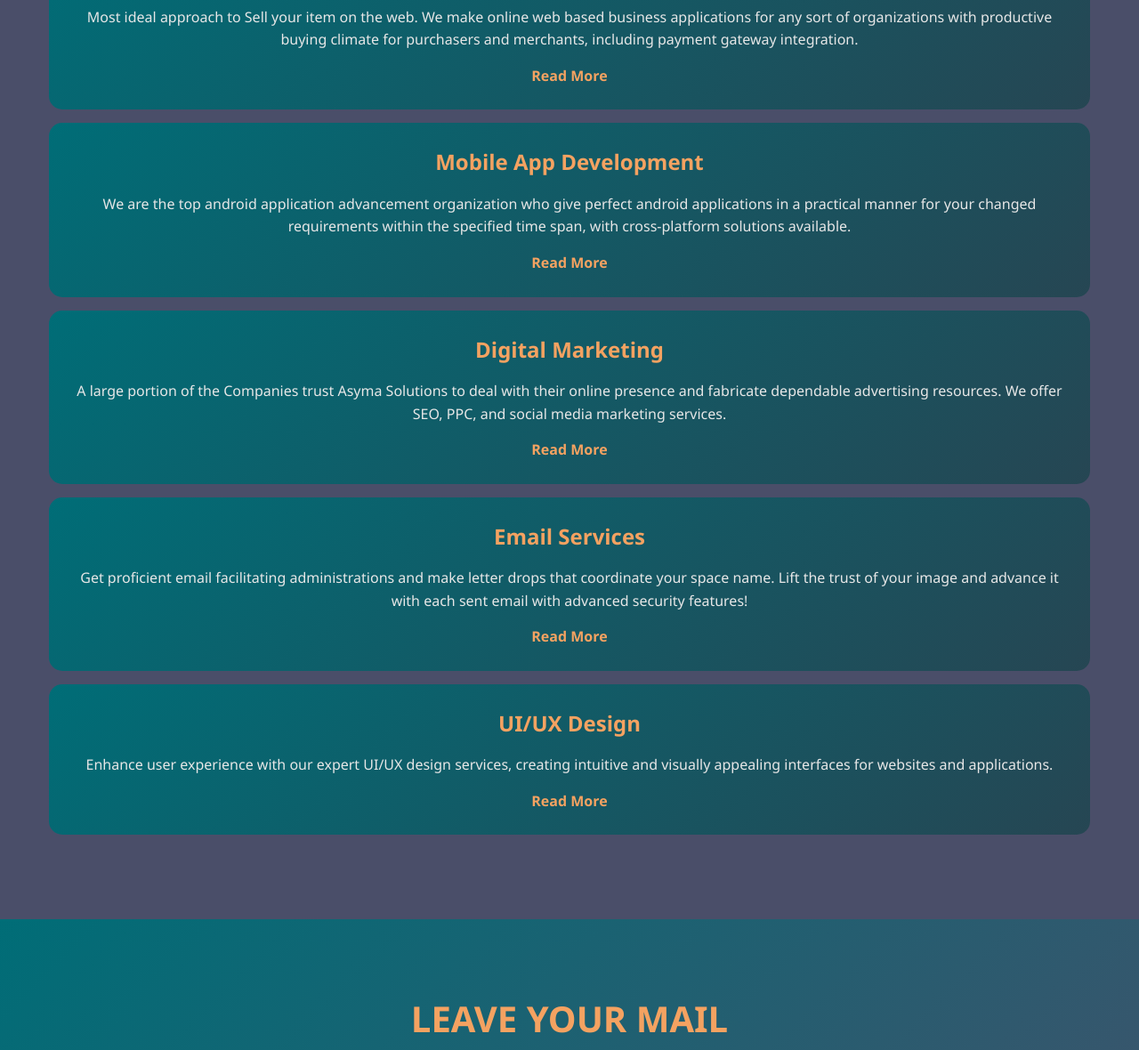
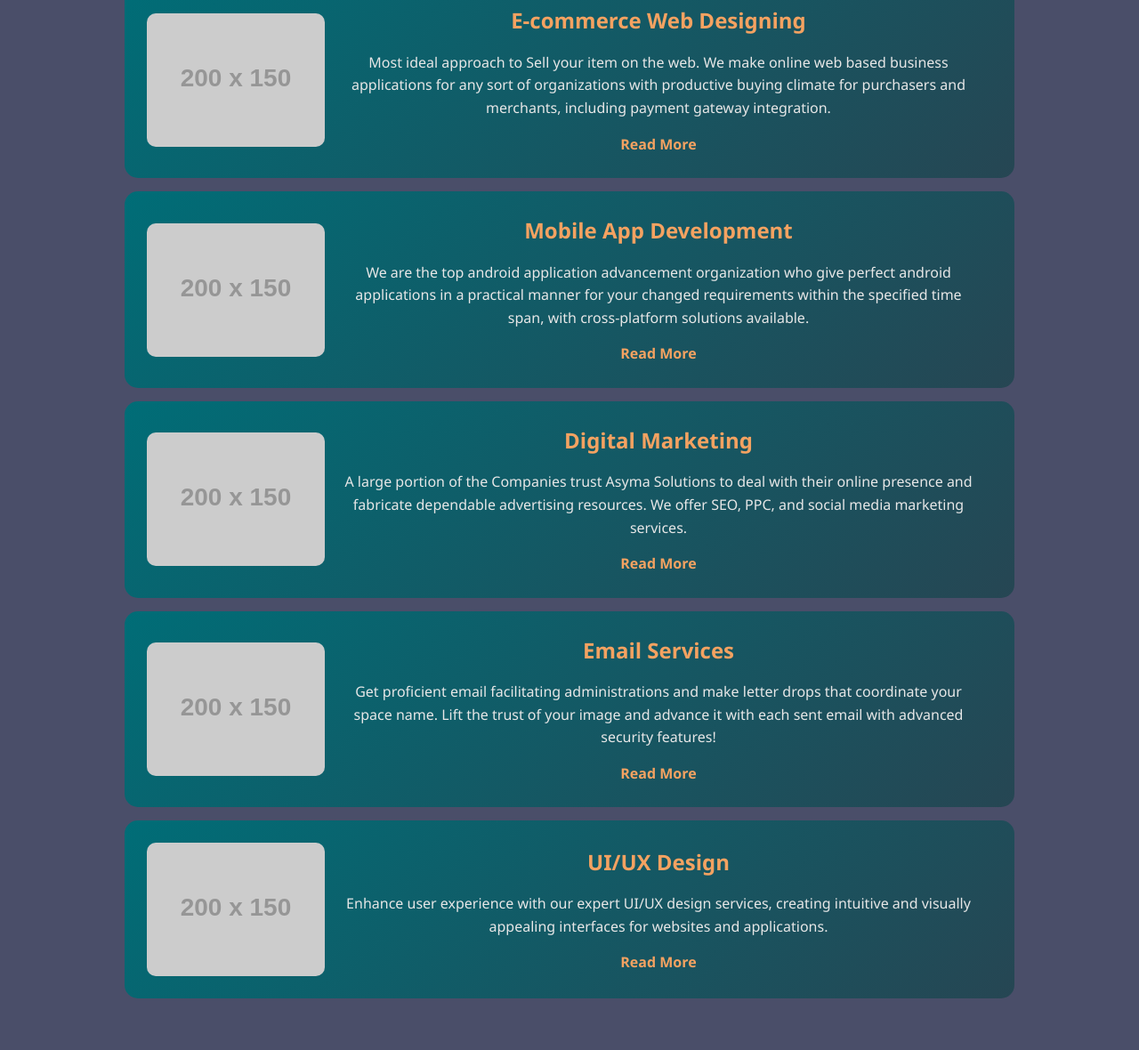
Before and after one commit to faizkhan899088-dot/nasimasolutions, a plain HTML site: page index.html in a window 1280 px wide. Shown: the part 2338-3518 px from the top of the page at 89% size. Drawn offline with Linux system fonts and the light colour scheme; placeholder pictures from the web are drawn by us.

Commit message:
Update index.html

```diff
--- a/index.html
+++ b/index.html
@@ -196,6 +196,12 @@
             margin: 15px;
             border-radius: 15px;
             transition: transform 0.3s ease, box-shadow 0.3s ease;
+            display: flex;
+            align-items: center;
+            justify-content: space-between;
+            max-width: 1000px;
+            margin-left: auto;
+            margin-right: auto;
         }
         .service-box:hover {
             transform: translateY(-10px);
@@ -204,6 +210,17 @@
         .service-box h3 { font-size: 24px; margin-bottom: 15px; color: #f4a261; }
         .service-box p { font-size: 16px; color: #e7e7e7; margin-bottom: 15px; }
         .service-box a { color: #f4a261; font-weight: 600; }
+        .service-content {
+            flex: 1;
+            padding: 0 20px;
+        }
+        .service-image {
+            flex: 0 0 200px;
+            height: 150px;
+            background-size: cover;
+            background-position: center;
+            border-radius: 10px;
+        }
 
         /* Contact Section */
         .contact {
@@ -336,45 +353,66 @@
         <h2>OUR DIGITAL SERVICES</h2>
 
         <div class="service-box">
+            <div class="service-image" style="background-image: url('https://via.placeholder.com/200x150?text=Website+Design');"></div>
+            <div class="service-content">
                 <h3>Website Design And Development</h3>
                 <p>Our fantastic website composition arrangements are likewise one reason why Asyma Solutions has become very famous in worldwide because of there best services about website designing projects. We offer responsive and SEO-optimized designs tailored to your brand.</p>
                 <a href="#">Read More</a>
             </div>
+        </div>
 
         <div class="service-box">
+            <div class="service-image" style="background-image: url('https://via.placeholder.com/200x150?text=Web+Hosting');"></div>
+            <div class="service-content">
                 <h3>Web Hosting and Maintenance</h3>
                 <p>Bursting Fast Web Hosting with Virus Protection and Anti-spam. Top-quality facilitating is less expensive than you might suspect. Get the amazing facilitating that simple to coordinate and versatile, dependable, quick, and simple to utilize arrangements with 24/7 support.</p>
                 <a href="#">Read More</a>
             </div>
+        </div>
 
         <div class="service-box">
+            <div class="service-image" style="background-image: url('https://via.placeholder.com/200x150?text=E-commerce');"></div>
+            <div class="service-content">
                 <h3>E-commerce Web Designing</h3>
                 <p>Most ideal approach to Sell your item on the web. We make online web based business applications for any sort of organizations with productive buying climate for purchasers and merchants, including payment gateway integration.</p>
                 <a href="#">Read More</a>
             </div>
+        </div>
 
         <div class="service-box">
+            <div class="service-image" style="background-image: url('https://via.placeholder.com/200x150?text=Mobile+App');"></div>
+            <div class="service-content">
                 <h3>Mobile App Development</h3>
                 <p>We are the top android application advancement organization who give perfect android applications in a practical manner for your changed requirements within the specified time span, with cross-platform solutions available.</p>
                 <a href="#">Read More</a>
             </div>
+        </div>
 
         <div class="service-box">
+            <div class="service-image" style="background-image: url('https://via.placeholder.com/200x150?text=Digital+Marketing');"></div>
+            <div class="service-content">
                 <h3>Digital Marketing</h3>
                 <p>A large portion of the Companies trust Asyma Solutions to deal with their online presence and fabricate dependable advertising resources. We offer SEO, PPC, and social media marketing services.</p>
                 <a href="#">Read More</a>
             </div>
+        </div>
 
         <div class="service-box">
+            <div class="service-image" style="background-image: url('https://via.placeholder.com/200x150?text=Email+Services');"></div>
+            <div class="service-content">
                 <h3>Email Services</h3>
                 <p>Get proficient email facilitating administrations and make letter drops that coordinate your space name. Lift the trust of your image and advance it with each sent email with advanced security features!</p>
                 <a href="#">Read More</a>
             </div>
+        </div>
 
         <div class="service-box">
+            <div class="service-image" style="background-image: url('https://via.placeholder.com/200x150?text=UI/UX+Design');"></div>
+            <div class="service-content">
                 <h3>UI/UX Design</h3>
                 <p>Enhance user experience with our expert UI/UX design services, creating intuitive and visually appealing interfaces for websites and applications.</p>
                 <a href="#">Read More</a>
+            </div>
         </div>
     </div>
 
```
Lines whose indentation alone changed are shown as unchanged.
